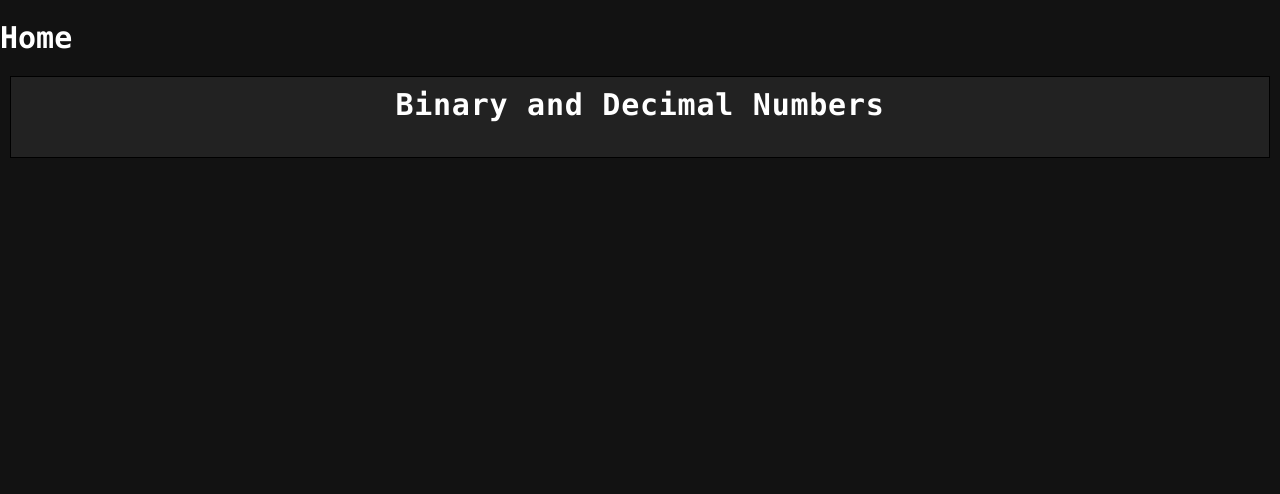
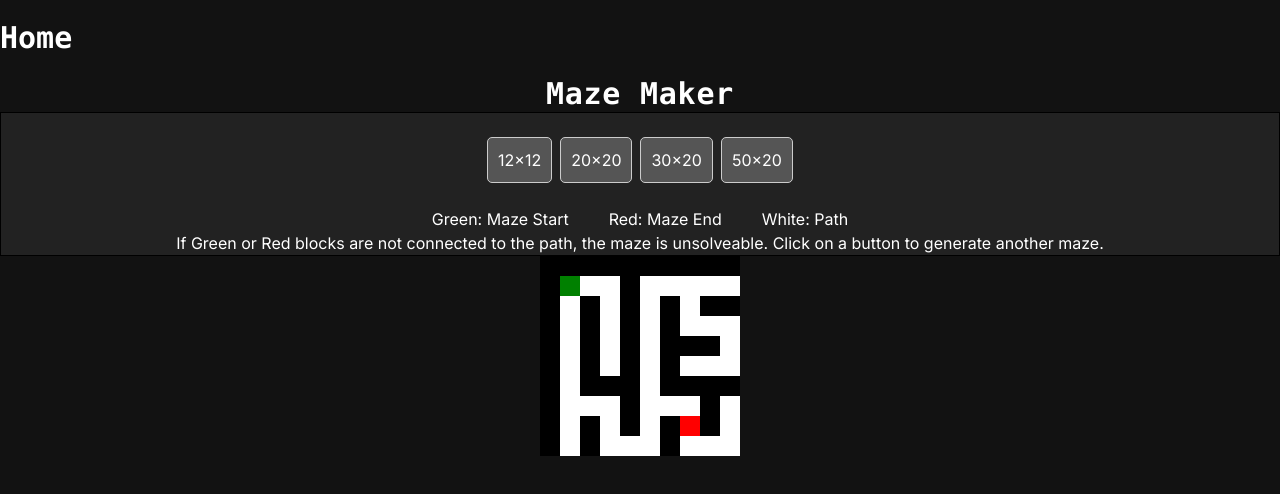
Before and after one commit to hadmacker/numbrella, a Next.js app: page /activities/maze in a window 1280 px wide. Shown: the top 494 px of the page. Built offline with nearby package versions, Linux system fonts and the light colour scheme.

Commit message:
maze maker

```diff
--- /dev/null
+++ b/app/activities/maze/MazeGenerator.ts
@@ -0,0 +1,53 @@
+// MazeGenerator.ts
+const MazeGenerator = (width: number, height: number): number[][] => {
+  const maze: number[][] = [];
+
+  // Initialize maze with walls
+  for (let row = 0; row < height; row++) {
+    maze[row] = [];
+    for (let col = 0; col < width; col++) {
+      maze[row][col] = 1; // 1 represents a wall
+    }
+  }
+
+  const directions = [
+    { row: 0, col: 1 }, // right
+    { row: 1, col: 0 }, // down
+    { row: 0, col: -1 }, // left
+    { row: -1, col: 0 }, // up
+  ];
+
+  const getRandomDirection = () => {
+    const randomIndex = Math.floor(Math.random() * directions.length);
+    return directions[randomIndex];
+  };
+
+  const isValid = (row: number, col: number) => {
+    return row >= 0 && row < height && col >= 0 && col < width && maze[row][col] === 1;
+  };
+
+  const generateMaze = (row: number, col: number) => {
+    maze[row][col] = 0; // 0 represents a path
+
+    const shuffledDirections = directions.sort(() => Math.random() - 0.5);
+
+    for (const direction of shuffledDirections) {
+      const newRow = row + 2 * direction.row;
+      const newCol = col + 2 * direction.col;
+
+      if (isValid(newRow, newCol)) {
+        maze[row + direction.row][col + direction.col] = 0;
+        generateMaze(newRow, newCol);
+      }
+    }
+  };
+
+  // Start maze generation from a random cell
+  const startRow = Math.floor(Math.random() * (height - 1) / 2) * 2 + 1;
+  const startCol = Math.floor(Math.random() * (width - 1) / 2) * 2 + 1;
+  generateMaze(startRow, startCol);
+
+  return maze;
+};
+
+export default MazeGenerator;
--- /dev/null
+++ b/app/activities/maze/mazerenderer.tsx
@@ -0,0 +1,54 @@
+// MazeRenderer.tsx
+import React, { useEffect, useRef } from 'react';
+import MazeGenerator from './MazeGenerator';
+
+interface MazeRendererProps {
+  width: number;
+  height: number;
+}
+
+const MazeRenderer: React.FC<MazeRendererProps> = ({ width, height }) => {
+  const canvasRef = useRef<HTMLCanvasElement | null>(null);
+
+  useEffect(() => {
+    if (canvasRef.current) {
+      const canvas = canvasRef.current;
+      const ctx = canvas.getContext('2d');
+
+      if (ctx) {
+        const maze = MazeGenerator(width, height);
+
+        maze.forEach((row, rowIndex) => {
+          row.forEach((cell, colIndex) => {
+            const x = colIndex * 20;
+            const y = rowIndex * 20;
+
+            // Mark starting point with green block
+            if (rowIndex === 1 && colIndex === 1) {
+              ctx.fillStyle = 'green';
+              ctx.fillRect(x, y, 20, 20);
+              return; // Skip drawing the cell border
+            }
+
+            // Mark ending point with red block
+            if (rowIndex === height - 2 && colIndex === width - 3) {
+              ctx.fillStyle = 'red';
+              ctx.fillRect(x, y, 20, 20);
+              return; // Skip drawing the cell border
+            }
+
+            ctx.fillStyle = cell === 1 ? 'black' : 'white';
+            ctx.fillRect(x, y, 20, 20);
+
+            // ctx.strokeStyle = 'black';
+            // ctx.strokeRect(x, y, 20, 20);
+          });
+        });
+      }
+    }
+  }, [width, height]);
+
+  return <canvas ref={canvasRef} width={width * 20} height={height * 20} />;
+};
+
+export default MazeRenderer;
--- a/app/activities/maze/page.tsx
+++ b/app/activities/maze/page.tsx
@@ -1,21 +1,79 @@
 'use client'
 
 import React, { useState } from "react";
-import { PrettyChar } from '../../prettyChar'
-import { NumberFormatter } from '../../numberFormatter'
+import MazeRenderer from "./mazerenderer";
 
 export default function Page() {
+  const [mazeWidth, setMazeWidth] = useState(10);
+  const [mazeHeight, setMazeHeight] = useState(10);
+  const [key, setKey] = useState(0);
 
+  function onSetMazeSize(width:number, height: number) {
+    setMazeWidth(width);
+    setMazeHeight(height);
+    setKey(key + 1);
+  }
+
+  const isIphone = typeof window !== 'undefined' && window.navigator.userAgent.includes('iPhone');
 
   return (
     <>
-    <div style={{ border: '1px solid black', backgroundColor: '#222222', padding: '10px', margin: '10px' }}>
-      <h2 className="text-center tracking-wide font-mono text-2xl lg:text-3xl font-black">Binary and Decimal Numbers</h2>
-      <br/>
+      <div>
+        <h2 className="text-center tracking-wide font-mono text-2xl lg:text-3xl font-black">Maze Maker</h2>
+      </div>
+      <div style={{
+        border: '1px solid black',
+        backgroundColor: '#222222'}}>
+      <div style={{
+        padding: '10px',
+        margin: '10px',
+        display: 'flex',
+        justifyContent: 'center'
+        }}>
+        <button
+        style={{ padding: '10px', backgroundColor: '#555', border: '1px solid #ccc', borderRadius: '5px' }}
+        className="m-1"
+        onClick={() => onSetMazeSize(12, 12)}>12x12</button>
+        <button
+        style={{ padding: '10px', backgroundColor: '#555', border: '1px solid #ccc', borderRadius: '5px' }}
+        className="m-1"
+        onClick={() => onSetMazeSize(20, 20)}>20x20</button>
+        {(!isIphone) && (
+          <>
+            <button
+            style={{ padding: '10px', backgroundColor: '#555', border: '1px solid #ccc', borderRadius: '5px' }}
+            className="m-1"
+            onClick={() => onSetMazeSize(30, 25)}>30x20</button>
+            <button
+            style={{ padding: '10px', backgroundColor: '#555', border: '1px solid #ccc', borderRadius: '5px' }}
+            className="m-1"
+            onClick={() => onSetMazeSize(50, 25)}>50x20</button>
+          </>
+        )}
+      </div>
+      <div style={{
+        display: 'flex',
+        justifyContent: 'center'
+        }}>
+          <ul style={{
+        display: 'flex',
+        justifyContent: 'center'
+        }}>
+            <li className="mx-5">Green: Maze Start</li>
+            <li className="mx-5">Red: Maze End</li>
+            <li className="mx-5">White: Path</li>
+          </ul>
+        </div>
+        <div style={{
+        display: 'flex',
+        justifyContent: 'center'
+        }}>
+        <p>If Green or Red blocks are not connected to the path, the maze is unsolveable. Click on a button to generate another maze.</p>
+        </div>
+      </div>
       <div style={{ display: 'flex', justifyContent: 'center' }}>
-
+          <MazeRenderer width={mazeWidth} height={mazeHeight} key={key} />
       </div>
-    </div>
     </>
   );
 }
--- a/app/numbers/bin2dec/page.tsx
+++ b/app/numbers/bin2dec/page.tsx
@@ -66,7 +66,7 @@ export default function Page() {
     `}</style>
 
     <div style={{ border: '1px solid black', backgroundColor: '#222222', padding: '10px', margin: '10px' }}>
-      <h2 className="text-center tracking-wide font-mono text-2xl lg:text-3xl font-black">Binary and Decimal Numbers</h2>
+      <h2 className="text-center tracking-wide font-mono text-2xl lg:text-3xl font-black">Binary Numbers</h2>
       <br/>
       <div style={{ display: 'flex', justifyContent: 'center' }}>
         <ul>
--- a/app/page.tsx
+++ b/app/page.tsx
@@ -35,7 +35,8 @@ export default function Home() {
         <div key="a1">
           <span className="mx-3 md:mx-2 md:p-1 text-2xl md:text-3xl font-black text-gray-500">Activities</span>
           <ul key="a1.1" className='block'>
-            <li key="a1.1.2.1" className='mx-3 my-3 md:mx-:3 md:my-6'><a href="activities/shapes"><span className="mx-2 p-4 text-2xl md:text-3xl font-black">Shape Slider</span></a></li>
+            <li key="a1.1.2.1" className='mx-3 my-3 md:mx-:3 md:my-6'><a href="activities/shapes"><span className="mx-2 p-4 text-2xl md:text-3xl font-black">Polygons</span></a></li>
+            <li key="a1.1.2.2" className='mx-3 my-3 md:mx-:3 md:my-6'><a href="activities/maze"><span className="mx-2 p-4 text-2xl md:text-3xl font-black">Maze Maker</span></a></li>
           </ul>
         </div>
         </div>
--- a/package.json
+++ b/package.json
@@ -27,6 +27,6 @@
     "typescript": "5.1.6"
   },
   "engines": {
-    "node" : ">=18.0.0 <19.0.0"
+    "node": ">=18.0.0 <19.0.0"
   }
 }
```
Also changed, not shown: 2 other files (tests, documents, lock files or other folders).
